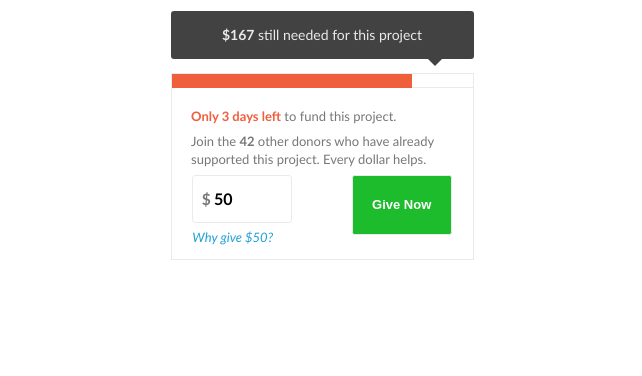
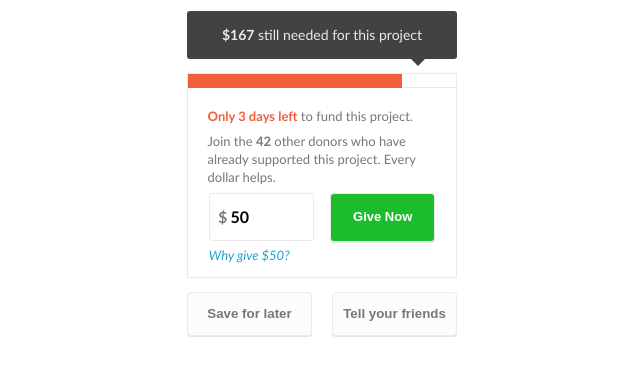
Before and after one commit to oshalygin/CSSTeachingPlayground, a plain HTML site: page index.html in a window 1280 px wide. Shown: the part 318-694 px from the top of the page, without its empty margins (318-960 px from the left). Drawn offline with Linux system fonts and the light colour scheme.

Commit message:
CSS and HTML

```diff
--- a/index.html
+++ b/index.html
@@ -8,8 +8,7 @@
 
     <div class="container">
         <h1>Recreate this using HTML &amp; CSS</h1>
-        <img src="https://s3.amazonaws.com/f.cl.ly/items/2z3C3Z0L2Q0R282p1V0z/Image%202014-12-19%20at%2010.07.09%20AM.png" width="303"
-        />
+        <img src="https://s3.amazonaws.com/f.cl.ly/items/2z3C3Z0L2Q0R282p1V0z/Image%202014-12-19%20at%2010.07.09%20AM.png" width="303" />
 
         <div class="campaign">
 
@@ -36,9 +35,10 @@
                     </div>
                 </form>
             </div>
-
-
-
+            <div class="campaign--actions">
+                <button class="campaign--button campaign--button-actionable campaign--button-left" type="submit">Save for later</button>
+                <button class="campaign--button campaign--button-actionable campaign--button-right" type="submit">Tell your friends</button>
+            </div>
             <div>
             </div>
         </div>
--- a/site.css
+++ b/site.css
@@ -1,4 +1,5 @@
 /* Global resets */
+
 * {
     box-sizing: border-box;
     margin: 0;
@@ -13,6 +14,7 @@ body {
 
 
 /* Fonts */
+
 h1 {
     font-family: "rooney-web", 'AmericanTypewriter', Rockwell, serif;
     font-size: 2.5em;
@@ -46,7 +48,7 @@ p {
     font-size: 14px;
     font-family: "rooney-sans", Avenir-Book, Calibri, sans-serif;
     margin: 1em auto;
-    width: 303;
+    width: 270;
 }
 
 .campaign--tooltip {
@@ -99,13 +101,11 @@ p {
     padding-left: 0.5em;
 }
 
-
 .campaign--input-container {
     position: relative;
     width: 100%;
     font-size: 1.2em;
 }
-
 
 .campaign-input--currency {
     position: absolute;
@@ -127,7 +127,7 @@ p {
     font-weight: bold;
     border: 1px solid #eaeaea;
     border-radius: 0.2em;
-    width: 100px;
+    width: 105px;
     box-shadow: 0 0;
     font-family: inherit;
     font-size: 16px;
@@ -137,26 +137,41 @@ p {
 
 .campaign--button {
     float: right;
-    width: 100px;
+    width: 105px;
     padding-left: 0.5em;
     padding-right: 0.5em;
     padding-top: 0.8em;
     padding-bottom: 0.8em;
-    line-height: 1.3;
+    line-height: 2;
     border: 1px solid #eaeaea;
-    border-radius: 0.2em;
+    border-radius: 0.3em;
 }
 
+
 .campaign--donation-submit {
-    padding-top: 1.6em;
+    padding-top: 0.8em;
     padding-left: 0.5em;
     padding-right: 0.5em;
-    padding-bottom: 1.6em;
+    padding-bottom: 0.8em;
     background-color: #1cbc2c;
-    box-shadow: 0 0;
+    box-shadow: 0px 1px 0px 0px rgba(0, 0, 0, 0.1);
     font-size: 13px;
     font-weight: bold;
     color: #ffffff;
+}
+
+.campaign--button-actionable {
+    display: inline-block;
+    font-weight: bold;
+    width: 125px;
+    line-height: 1.5;
+    color: #777;
+    background-color: #fcfcfc;
+    box-shadow: 0px 1px 0px 0px rgba(0, 0, 0, 0.1);
+}
+.campaign--actions {
+    padding-top: 1em;
+    padding-bottom: 1em;
 }
 
 .campaign--donation-question {
@@ -164,6 +179,16 @@ p {
     padding-top: 0.3em;
 }
 
+.campaign--button-left {
+    float: left;
+    padding-right: 0.5em;
+}
+
+.campaign--button-right {
+    float: right;
+    padding-left: 0.5em;
+}
+
 a {
     text-decoration: none;
     color: #20a1d4;
```
Lines whose indentation alone changed are shown as unchanged.
